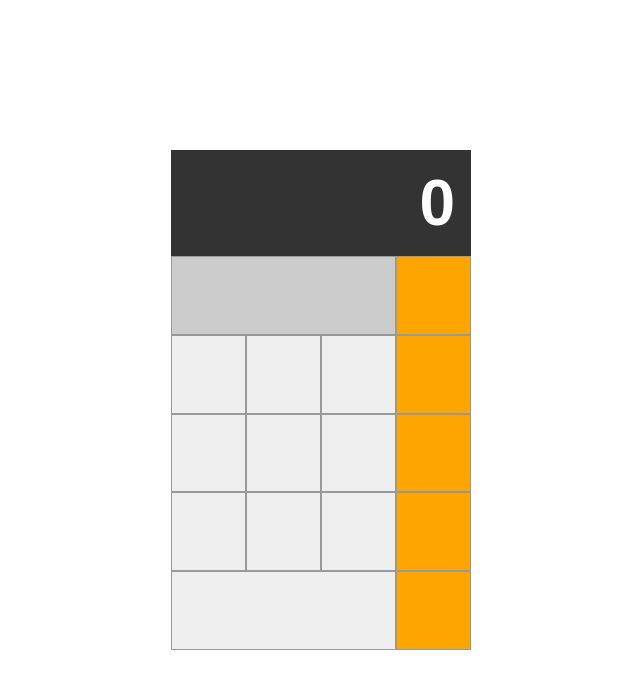
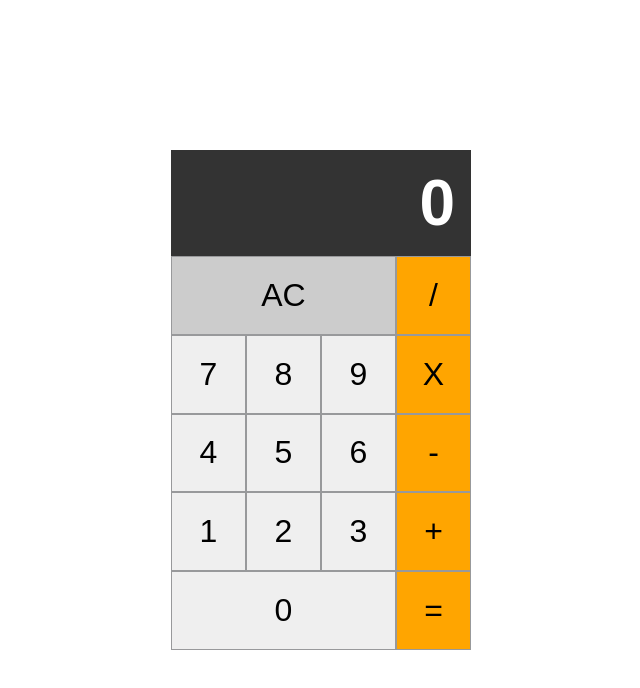
Before and after one commit to next-step/react-calculator, a React (Create React App) app: page / in a window 1280 px wide. Shown: the top 688 px of the page, without its empty margins (319-959 px from the left). Built offline with nearby package versions, Linux system fonts and the light colour scheme.

Commit message:
mod: operations & digits 상수화 작업 및 적용

```diff
--- a/src/components/calculator/Calculator.jsx
+++ b/src/components/calculator/Calculator.jsx
@@ -4,7 +4,11 @@ import Button from '../common/Button';
 
 import useExpression from '../../hooks/useExpression';
 
+import { DIGITS } from '../../constants/digits';
+import { OPERATIONS } from '../../constants/operations';
 import { ERROR_TEXT } from '../../constants/error';
+
+export const ALL_CLEAR = 'AC';
 
 const Calculator = () => {
   const [totalText, setTotalText] = useState(0);
@@ -15,7 +19,7 @@ const Calculator = () => {
 
     const addText = writeExpression(buttonValue, totalText);
 
-    setTotalText(totalText === 0 || totalText === ERROR_TEXT ? addText : totalText + addText);
+    setTotalText(totalText === DIGITS.ZERO || totalText === ERROR_TEXT ? addText : totalText + addText);
   };
 
   const handleCalculate = () => {
@@ -32,26 +36,29 @@ const Calculator = () => {
     <div className="calculator">
       <h1 id="total">{totalText}</h1>
       <div className="digits flex">
-        <Button className="digit" value="9" onClick={handleTextInsert} />
-        <Button className="digit" value="8" onClick={handleTextInsert} />
-        <Button className="digit" value="7" onClick={handleTextInsert} />
-        <Button className="digit" value="6" onClick={handleTextInsert} />
-        <Button className="digit" value="5" onClick={handleTextInsert} />
-        <Button className="digit" value="4" onClick={handleTextInsert} />
-        <Button className="digit" value="3" onClick={handleTextInsert} />
-        <Button className="digit" value="2" onClick={handleTextInsert} />
-        <Button className="digit" value="1" onClick={handleTextInsert} />
-        <Button className="digit" value="0" onClick={handleTextInsert} />
+        {Object.values(DIGITS).map((digit) => (
+          <Button key={digit} className="digit" value={digit} onClick={handleTextInsert}>
+            {digit}
+          </Button>
+        ))}
       </div>
       <div className="modifiers subgrid">
-        <Button className="modifier" value="AC" onClick={handleAllClear} />
+        <Button className="modifier" value={ALL_CLEAR} onClick={handleAllClear}>
+          {ALL_CLEAR}
+        </Button>
       </div>
       <div className="operations subgrid">
-        <Button className="operation" value="/" onClick={handleTextInsert} />
-        <Button className="operation" value="X" onClick={handleTextInsert} />
-        <Button className="operation" value="-" onClick={handleTextInsert} />
-        <Button className="operation" value="+" onClick={handleTextInsert} />
-        <Button className="operation" value="=" onClick={handleCalculate} />
+        {Object.values(OPERATIONS).map((operation) =>
+          operation === OPERATIONS.EQUALS ? (
+            <Button key={operation} className="operation" value={operation} onClick={handleCalculate}>
+              {operation}
+            </Button>
+          ) : (
+            <Button key={operation} className="operation" value={operation} onClick={handleTextInsert}>
+              {operation}
+            </Button>
+          ),
+        )}
       </div>
     </div>
   );
--- /dev/null
+++ b/src/constants/digits.js
@@ -0,0 +1,12 @@
+export const DIGITS = {
+  NINE: '9',
+  EIGHT: '8',
+  SEVEN: '7',
+  SIX: '6',
+  FIVE: '5',
+  FOUR: '4',
+  THREE: '3',
+  TOW: '2',
+  ONE: '1',
+  ZERO: '0',
+};
--- a/src/constants/error.js
+++ b/src/constants/error.js
@@ -1,5 +1,7 @@
 export const ERROR_TEXT = '오류';
 
-export const INPUT_NUMBER_FIRST_MESSAGE = '숫자를 먼저 입력한 후 연산자를 입력해주세요!';
-export const NUMBER_OF_EXCEPTION_MESSAGE = '숫자는 세 자리까지만 입력 가능합니다!';
-export const INPUT_NOT_ALLOWED_MESSAGE = '잘못된 기호 또는 문자가 포함되어있습니다.';
+export const ERROR_MESSAGE = {
+  NUMBER_FIRST: '숫자를 먼저 입력한 후 연산자를 입력해주세요!',
+  NUMBER_OF_EXCEPTION: '숫자는 세 자리까지만 입력 가능합니다!',
+  NOT_ALLOWED: '잘못된 기호 또는 문자가 포함되어있습니다.',
+};
--- /dev/null
+++ b/src/constants/operations.js
@@ -0,0 +1,7 @@
+export const OPERATIONS = {
+  DIVIDE: '/',
+  MULTIPLY: 'X',
+  MINUS: '-',
+  PLUS: '+',
+  EQUALS: '=',
+};
--- a/src/hooks/useExpression.js
+++ b/src/hooks/useExpression.js
@@ -2,7 +2,9 @@ import { useState } from 'react';
 
 import { arithmetic } from '../utils/arithmetic';
 
-import { INPUT_NUMBER_FIRST_MESSAGE, NUMBER_OF_EXCEPTION_MESSAGE } from '../constants/error';
+import { ERROR_MESSAGE } from '../constants/error';
+
+const MAX_LENGHT = 3;
 
 const useExpression = () => {
   const [expression, setExpression] = useState({ number: [], operation: [], counter: 0 });
@@ -12,7 +14,7 @@ const useExpression = () => {
     let counter = expression.counter;
 
     if (isNaN(buttonValue) && !number[counter]) {
-      alert(INPUT_NUMBER_FIRST_MESSAGE);
+      alert(ERROR_MESSAGE.NUMBER_FIRST);
       return totalText;
     }
 
@@ -21,8 +23,8 @@ const useExpression = () => {
       counter = counter + 1;
     }
 
-    if (number[counter] && number[counter].length >= 3) {
-      alert(NUMBER_OF_EXCEPTION_MESSAGE);
+    if (number[counter] && number[counter].length >= MAX_LENGHT) {
+      alert(ERROR_MESSAGE.NUMBER_OF_EXCEPTION);
       return '';
     }
 
--- a/src/utils/arithmetic.js
+++ b/src/utils/arithmetic.js
@@ -1,17 +1,18 @@
-import { ERROR_TEXT, INPUT_NOT_ALLOWED_MESSAGE } from '../constants/error';
+import { ERROR_TEXT, ERROR_MESSAGE } from '../constants/error';
+import { OPERATIONS } from '../constants/operations';
 
 export const arithmetic = (augend, addend = 0, operation) => {
   switch (operation) {
-    case '+':
+    case OPERATIONS.PLUS:
       return augend + addend;
-    case '-':
+    case OPERATIONS.MINUS:
       return augend - addend;
-    case '/':
+    case OPERATIONS.DIVIDE:
       return Math.floor(augend / addend);
-    case 'X':
+    case OPERATIONS.MULTIPLY:
       return augend * addend;
     default:
-      alert(INPUT_NOT_ALLOWED_MESSAGE);
+      alert(ERROR_MESSAGE.NOT_ALLOWED);
       return ERROR_TEXT;
   }
 };
```
Also changed, not shown: 2 other files (tests, documents, lock files or other folders).
